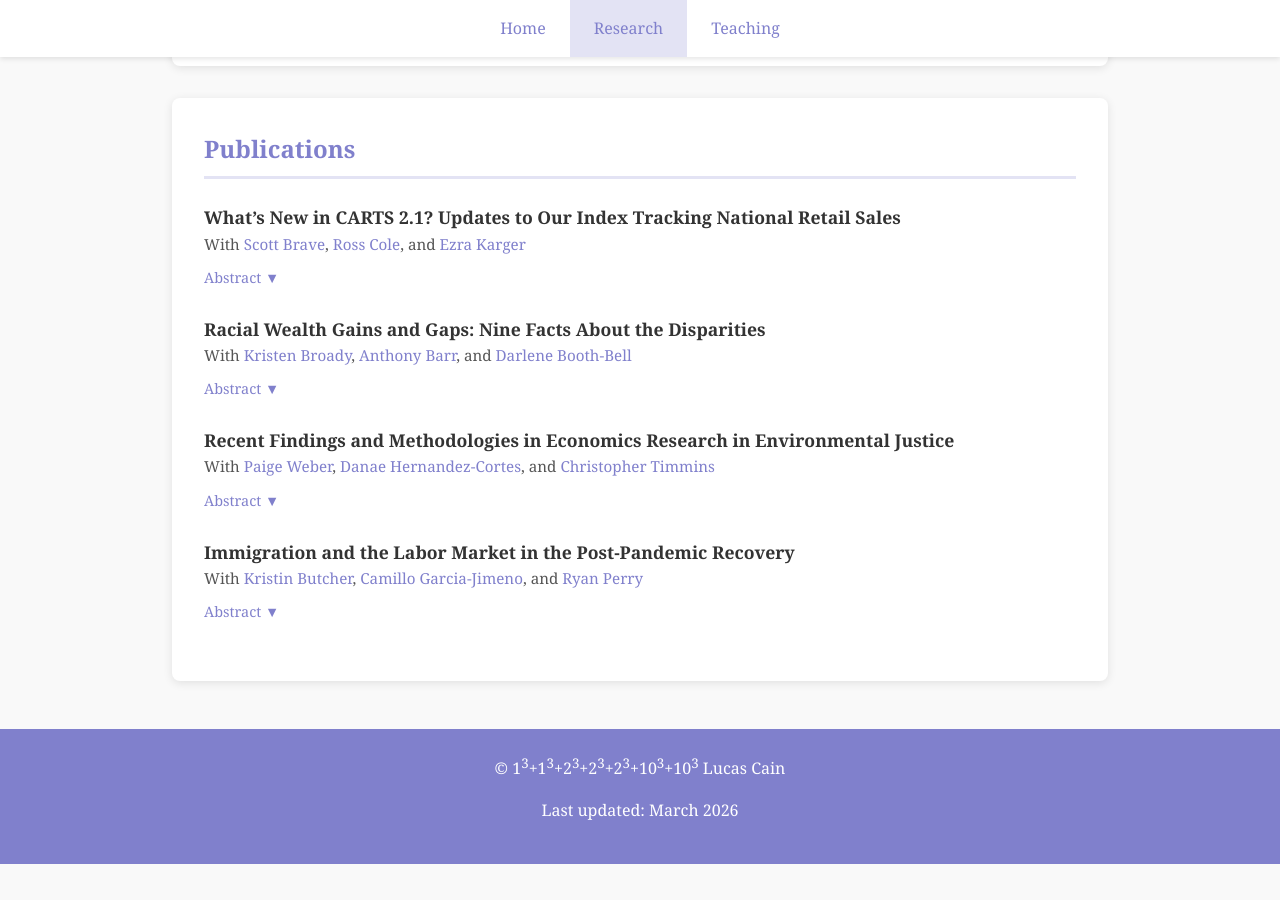
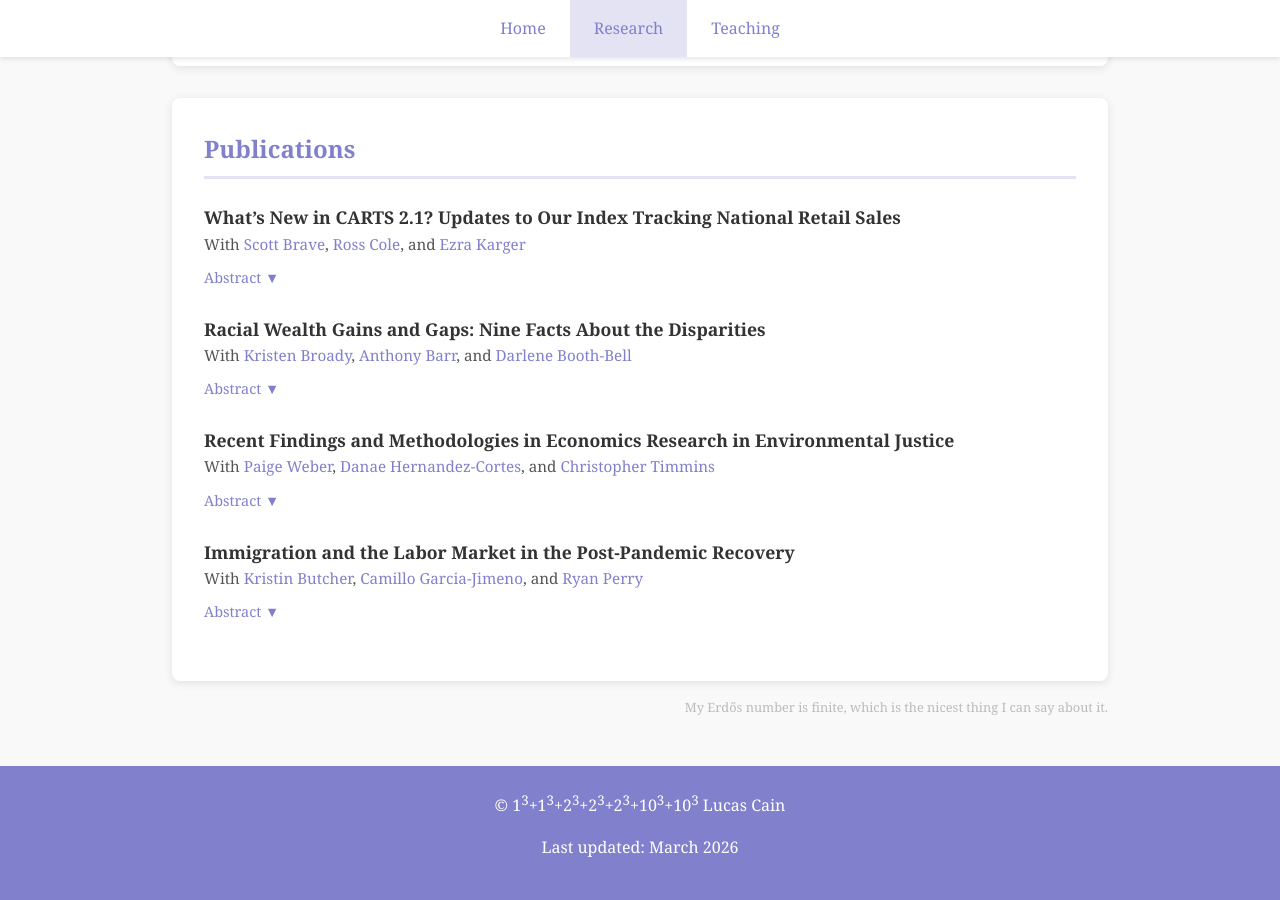
Before and after one commit to L-Cain/L-Cain.github.io, a Jekyll site: the page built from research.md, in a window 1280 px wide and 900 px high, scrolled down 750 px. Built offline with Jekyll 4.4.1, drawn with Linux system fonts in a browser that asks for light colours; our own code applies the rules of GitHub Pages for plain Markdown files; before the commit the page ends 1614 px from its top, so only the background shows below that.

Commit message:
Update research.md

```diff
--- a/research.md
+++ b/research.md
@@ -106,3 +106,4 @@ and Gaps: Nine Facts About the Disparities</a>
 
 
 </section>
+<p style="color: #bbb; font-size: 0.8rem; text-align: right; margin-top: -1rem;">My Erdős number is finite, which is the nicest thing I can say about it.</p>
```
